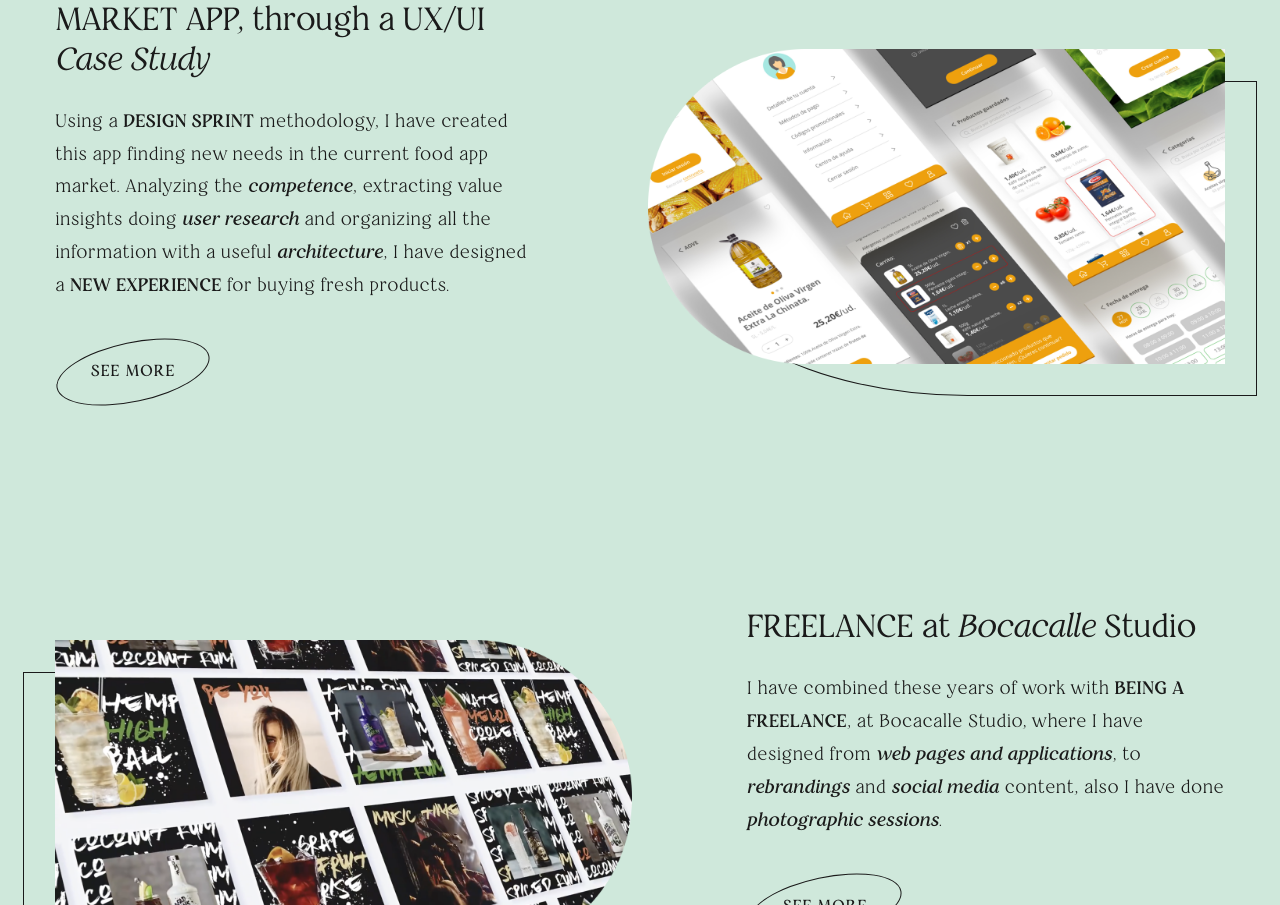
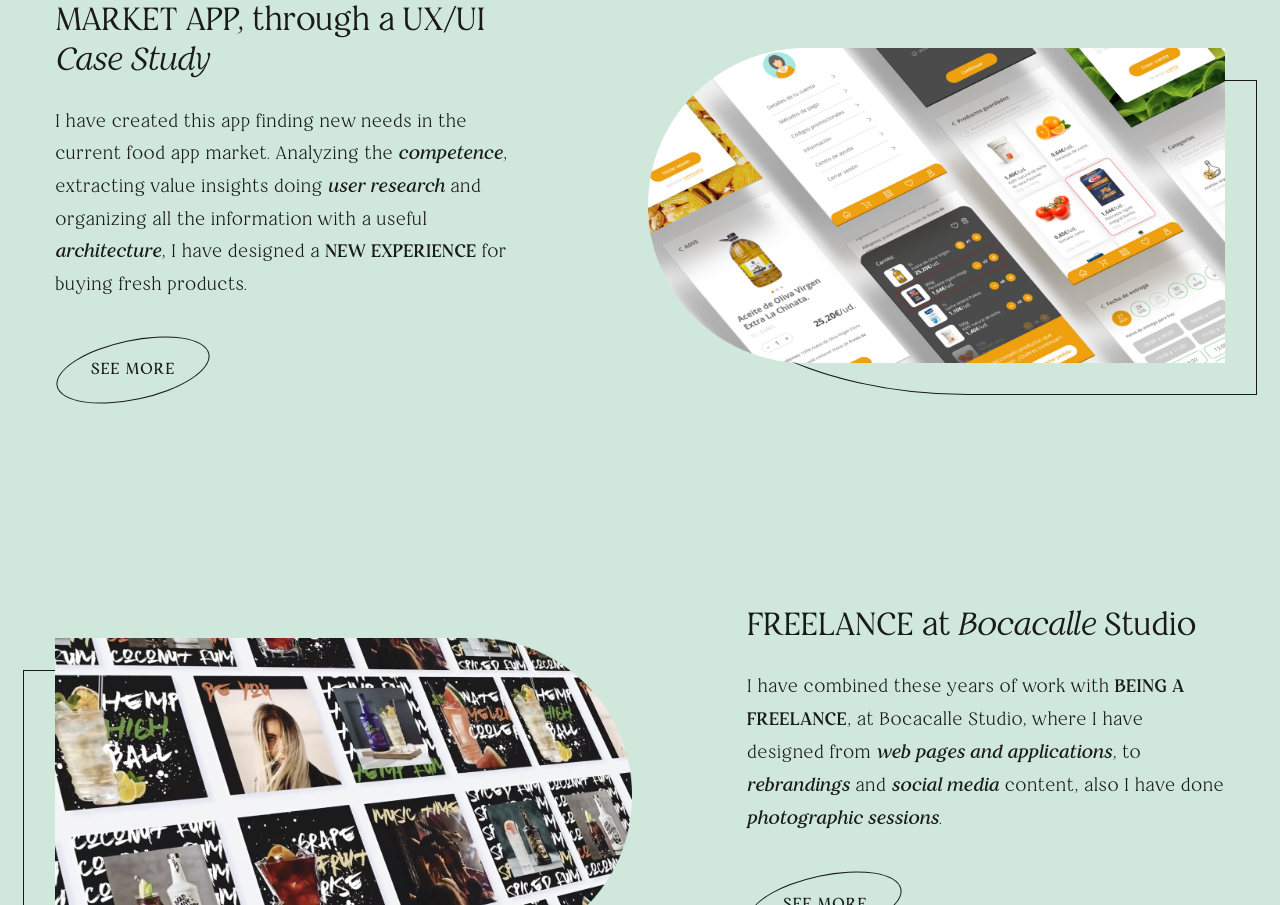
Before and after one commit to gemmabou/gemma-bou-web, a Vue app: page / in a window 1280 px wide. Shown: the part 1395-2300 px from the top of the page. Built offline with nearby package versions, Linux system fonts and the light colour scheme; what vue-window-size would draw is missing.

Commit message:
home text update

```diff
--- a/src/views/Home.vue
+++ b/src/views/Home.vue
@@ -75,8 +75,7 @@
       </template>
       <template v-slot:description>
         <p>
-          Using a <b class="uppercase">Design Sprint</b> methodology, I have
-          created this app finding new needs in the current food app market.
+          I have created this app finding new needs in the current food app market.
           Analyzing the <i>competence</i>, extracting value insights doing
           <i>user research</i> and organizing all the information with a useful
           <i>architecture</i>, I have designed a
```
